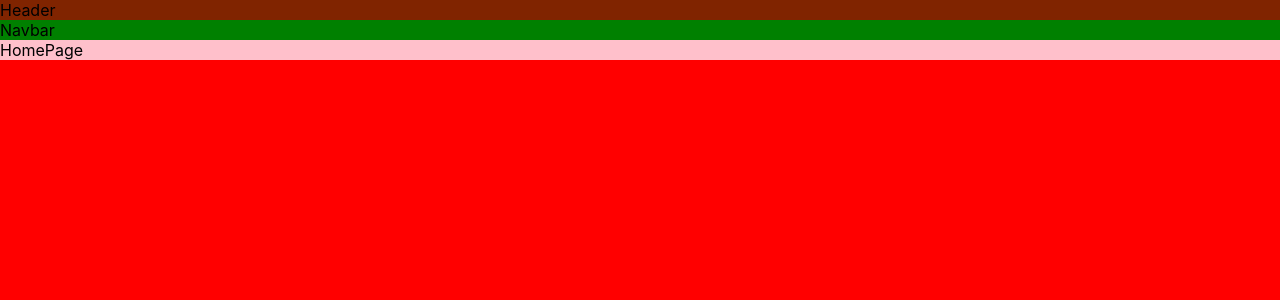
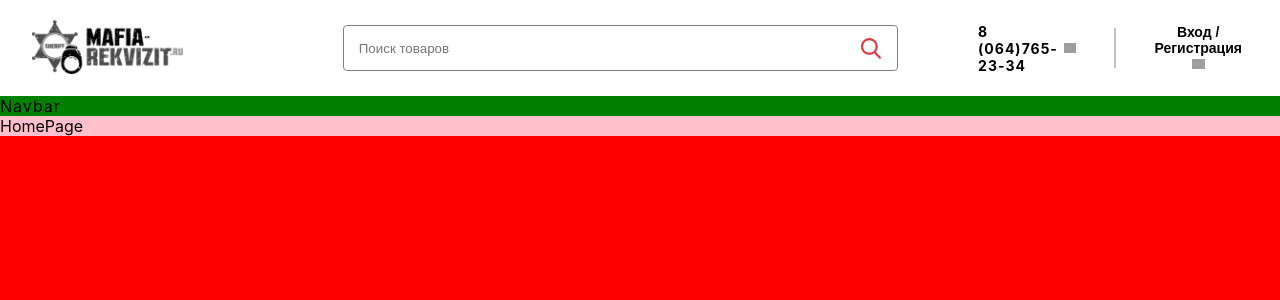
Before and after one commit to ann4ann/Store-Mafia, a React (Create React App) app: page / in a window 1280 px wide. Shown: the top 300 px of the page. Built offline with nearby package versions, Linux system fonts and the light colour scheme; grey boxes are pictures that could not be loaded.

Commit message:
added Header component

```diff
--- a/src/app/components/ui/Header/Header.module.scss
+++ b/src/app/components/ui/Header/Header.module.scss
@@ -1,3 +1,97 @@
+* {
+   box-sizing: border-box;
+}
+
 .header {
-  background-color: rgb(128, 36, 0);
+   background-color: white;
+   //  position: fixed;
+   width: 100vw;
+   height: auto;
+   display: flex;
+   flex-direction: column;
+   letter-spacing: 1px;
+
+   .head {
+      height: 6rem;
+      display: flex;
+      width: 100vw;
+
+      .container {
+         margin: 0 auto;
+         width: 95%;
+         display: flex;
+         align-items: center;
+
+         .image {
+            width: 20rem;
+            height: 3.5rem;
+
+            background: url('./mafia.png');
+            background-size: contain;
+            background-repeat: no-repeat;
+            margin-right: 5rem;
+         }
+
+         .input {
+            display: flex;
+            align-items: center;
+            margin-left: 5rem;
+            margin-right: 5rem;
+            input {
+               border: 1px solid grey;
+               border-radius: 4px;
+               width: 34.7rem;
+               padding: 0.93rem;
+               padding-right: 10rem;
+               background: url('./search.svg') no-repeat;
+               background-size: 20px;
+               background-position: 97% 50%;
+            }
+         }
+
+         .number {
+            display: flex;
+            width: auto;
+            height: 100%;
+            justify-content: center;
+            align-items: center;
+            cursor: pointer;
+            font-weight: bold;
+            font-size: 14px;
+
+            button {
+               background: none;
+               border: none;
+               cursor: pointer;
+            }
+
+            img {
+               width: 0.8rem;
+            }
+         }
+
+         .line {
+            border-left: 2px solid rgb(194, 194, 194);
+            height: 2.5rem;
+            margin: 0 2rem;
+         }
+
+         .registration {
+            width: auto;
+            display: flex;
+
+            button {
+               font-size: 14px;
+               font-weight: bold;
+               border: none;
+               background: none;
+               cursor: pointer;
+
+               img {
+                  width: 0.8rem;
+               }
+            }
+         }
+      }
+   }
 }
--- a/src/app/components/ui/Header/Header.tsx
+++ b/src/app/components/ui/Header/Header.tsx
@@ -1,14 +1,40 @@
-import React from "react";
-import Navbar from "../Navbar/Navbar";
-import styles from "./Header.module.scss";
+import React from 'react';
+import Navbar from '../Navbar/Navbar';
+import styles from './Header.module.scss';
 
 const Header = () => {
-  return (
-    <div className={styles.header}>
-      <div>Header</div>
-      <Navbar />
-    </div>
-  );
+   return (
+      <div className={styles.header}>
+         <div className={styles.head}>
+            <div className={styles.container}>
+               <div className={styles.image}></div>
+               <div className={styles.input}>
+                  <input type="text" placeholder="Поиск товаров" />
+               </div>
+               <div className={styles.number}>
+                  <p>8 (064)765-23-34</p>
+                  <button>
+                     <img
+                        src="https://icon-library.com/images/icon-arrow-down/icon-arrow-down-1.jpg"
+                        alt="arrow-down"
+                     />
+                  </button>
+               </div>
+               <div className={styles.line}></div>
+               <div className={styles.registration}>
+                  <button>
+                     Вход / Регистрация
+                     <img
+                        src="https://icon-library.com/images/icon-arrow-down/icon-arrow-down-1.jpg"
+                        alt="arrow-down"
+                     />
+                  </button>
+               </div>
+            </div>
+         </div>
+         <Navbar />
+      </div>
+   );
 };
 
 export default Header;
```
Also changed, not shown: src/app/components/ui/Header/mafia.png (added), src/app/components/ui/Header/search.svg (added).
